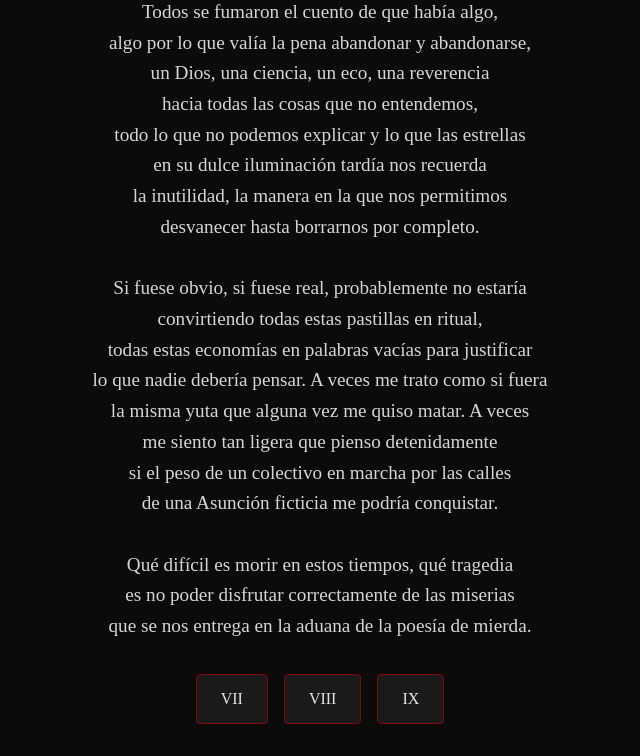
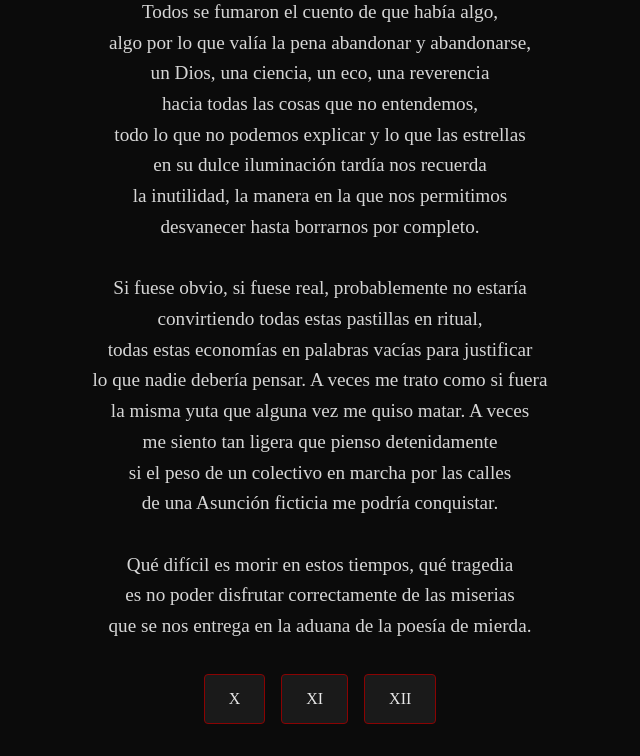
Before and after one commit to lasletrasnegras/profecia, a plain HTML site: page poemas/po3.html in a window 1280 px wide. Shown: the part 128-884 px from the top of the page, without its empty margins (320-960 px from the left). Drawn offline with Linux system fonts and the light colour scheme; a web font is replaced by a local one.

Commit message:
Update po3.html

```diff
--- a/poemas/po3.html
+++ b/poemas/po3.html
@@ -108,9 +108,9 @@
   </p>
 
   <div class="button-group">
-    <a href="poemas/po7.html" class="button">VII</a>
-    <a href="poemas/po8.html" class="button">VIII</a>
-    <a href="poemas/po9.html" class="button">IX</a>
+    <a href="poemas/po10.html" class="button">X</a>
+    <a href="poemas/po11.html" class="button">XI</a>
+    <a href="poemas/po12.html" class="button">XII</a>
   </div>
 </body>
 </html>
```
